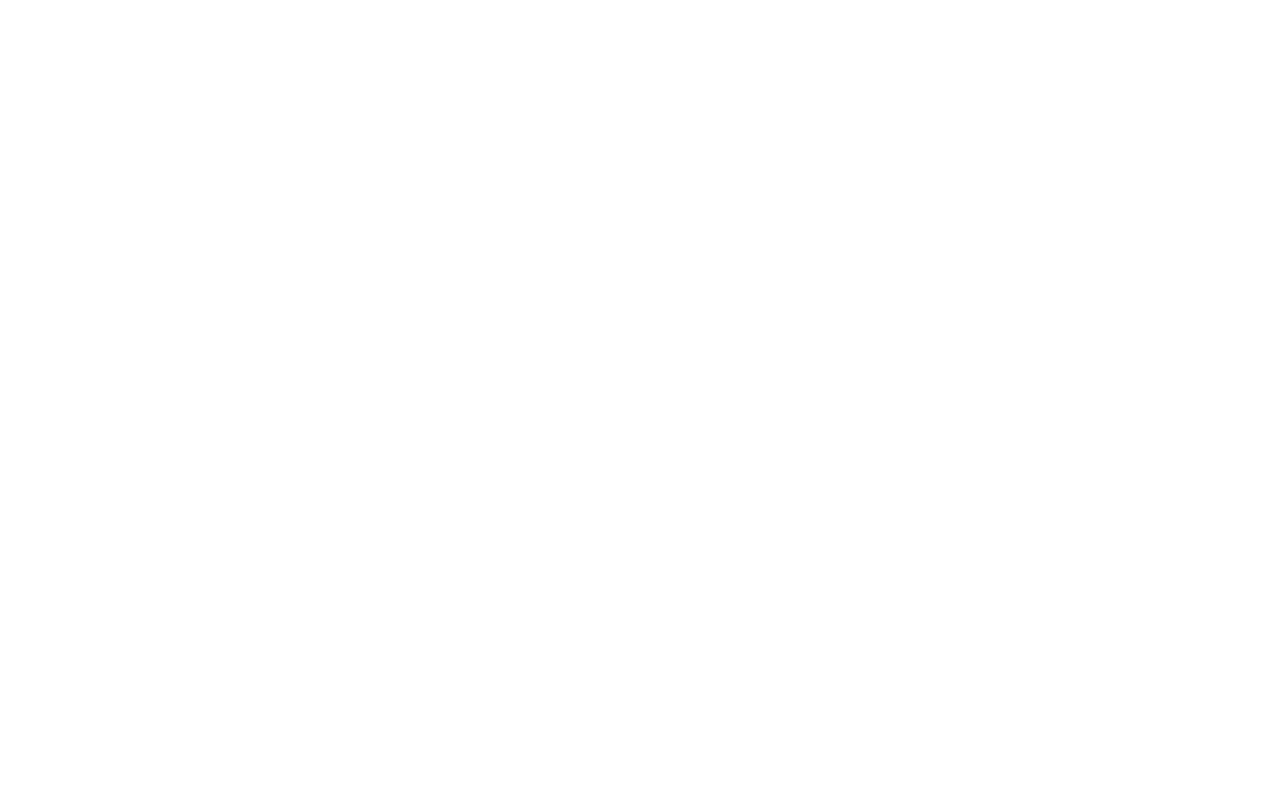
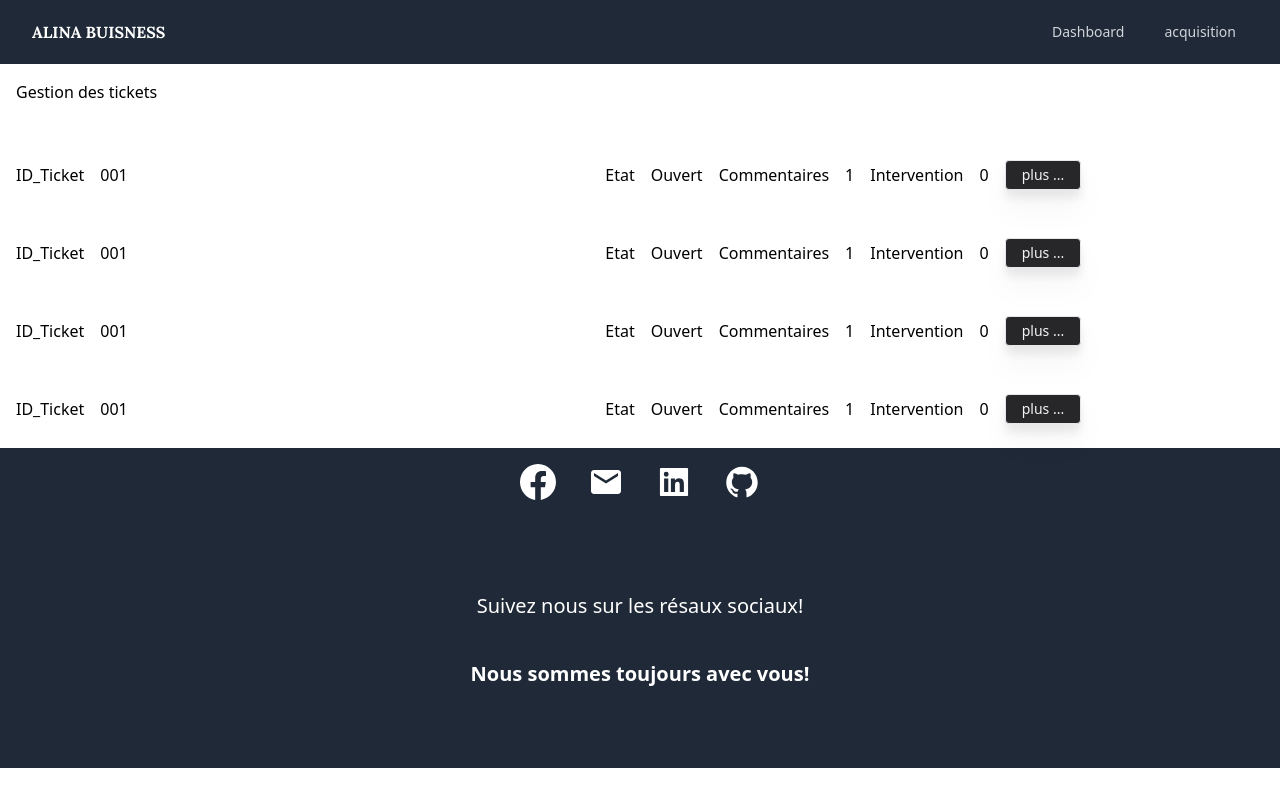
Before and after one commit to musta-collb/react-paf-project, a React (Create React App) app: page /personnel/1/ticket_reclamation in a window 1280 px wide. Before the commit this address had no page. Built offline with nearby package versions, Linux system fonts and the light colour scheme; a web font is replaced by a local one.

Commit message:
added gestion tickets

```diff
--- a/src/App.js
+++ b/src/App.js
@@ -20,6 +20,10 @@
 import DetailsOffre from "./components/acquisition/offres/DetailsOffre.jsx";
 import CreationOffre from "./components/acquisition/offres/CreationOffre.jsx";
 import TableauDeBordAcquisition from "./components/acquisition/TableauDeBordAcquisition.jsx";
+//Gestion ticket import
+import DetailsTicket from "./components/ticket/DetailsTicket.jsx"
+import ListTickets from "./components/ticket/ListTickets.jsx"
+import GestionTickets from "./pages/GestionTickets.jsx"
 const queryClient=new QueryClient();
 function App() {
   return (
@@ -73,6 +77,10 @@
               <Route path="marche" element={<Marche />} />
               <Route path="fournisseurs" element={<Fournisseurs />} />
             </Route>
+            <Route path="ticket_reclamation" element={<GestionTickets/>}>
+              <Route path="" element={<ListTickets/>}/>
+              <Route path=":id" element={<DetailsTicket/>}/>
+            </Route>
           </Route>
         </Route>
         {/* Manavana */}
--- /dev/null
+++ b/src/components/ticket/DetailsTicket.jsx
@@ -0,0 +1,8 @@
+const DetailsTicket=()=>{
+    return(
+        <div className="">
+            détails
+        </div>
+    )
+}
+export default DetailsTicket
--- /dev/null
+++ b/src/components/ticket/ListTickets.jsx
@@ -0,0 +1,18 @@
+import Ticket from "./Ticket.jsx"
+const ListTickets=()=>{
+    const data=["","","","",]
+    return (
+
+            <div className="flex flex-col w-full space-y-4">
+                <div className="p-4">
+                    <p className="">Gestion des tickets</p>
+                </div>
+                <div className="flex flex-col">
+                    {
+                        data.map(ticket=><Ticket key={ticket}/>)
+                    }
+                </div>
+            </div>
+    );
+}
+export default ListTickets;
--- /dev/null
+++ b/src/components/ticket/Ticket.jsx
@@ -0,0 +1,28 @@
+import LinkButton from "../acquisition/LinkButton";
+
+const Ticket=()=>{
+    return (
+        <div className="flex justify-between  items-center  p-4">
+            <div className="flex items-center space-x-4">
+                <div className="">ID_Ticket</div>
+                <span className="">001</span>
+            </div>
+            <div className="flex  space-x-4 items-center">
+                <div className="flex space-x-4">
+                    <div className="">Etat</div>
+                    <span className="">Ouvert</span>
+                </div>
+                <div className="flex flex space-x-4">
+                    <div className="">Commentaires</div>
+                    <span className="">1</span>
+                </div>
+                <div className="flex flex space-x-4">
+                    <div className="">Intervention</div>
+                    <span className="">0</span>
+                </div>
+                <LinkButton settings={{to:"/", text:"plus ...", color:"bg-zinc-800"}}/>
+            </div>
+        </div>
+    );
+}
+export default Ticket;
--- /dev/null
+++ b/src/pages/GestionTickets.jsx
@@ -0,0 +1,13 @@
+import { Outlet } from "react-router-dom";
+const GestionTickets=()=>{
+    return (
+        <div className="flex flex-col w-full">
+            <div className="flex sm:flex-row flex-col grow">
+                <Outlet />
+                <div className="w-1/6 bd-zinc-400"></div>
+            </div>
+        </div>
+    );
+}
+
+export default GestionTickets
```
